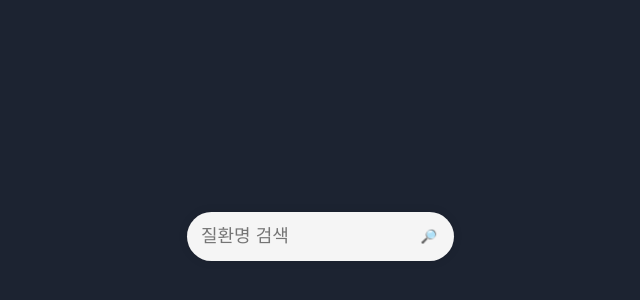
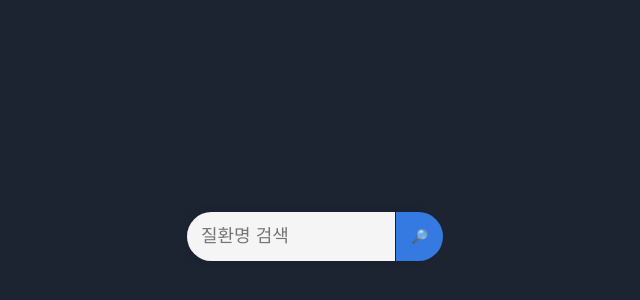
Before and after one commit to scs0209/pre-onboarding-11th-4-16, a React (Create React App) app: page / in a window 1280 px wide. Shown: the part 164-464 px from the top of the page, without its empty margins (325-965 px from the left). Built offline with nearby package versions, Linux system fonts and the light colour scheme.

Commit message:
style: 검색창 스타일 최대한 비슷하게 해줌

```diff
--- a/src/styles/SearchBar.ts
+++ b/src/styles/SearchBar.ts
@@ -28,8 +28,13 @@ export const SearchForm = styled.form`
 
 export const SearchButton = styled.button`
   margin-left: -40px;
-  background-color: transparent;
+  background-color: #357ae1;
+  padding: 0 15px 0 15px;
   border: none;
+  border-left: 1px solid blue;
+  border-top-right-radius: 30px;
+  border-bottom-right-radius: 30px;
+  text-align: center;
   cursor: pointer;
   outline: none;
 `;
```
